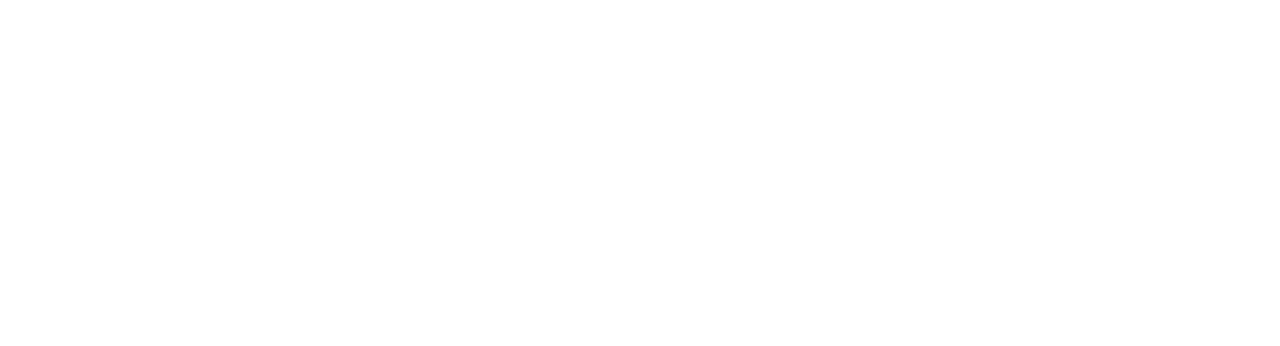
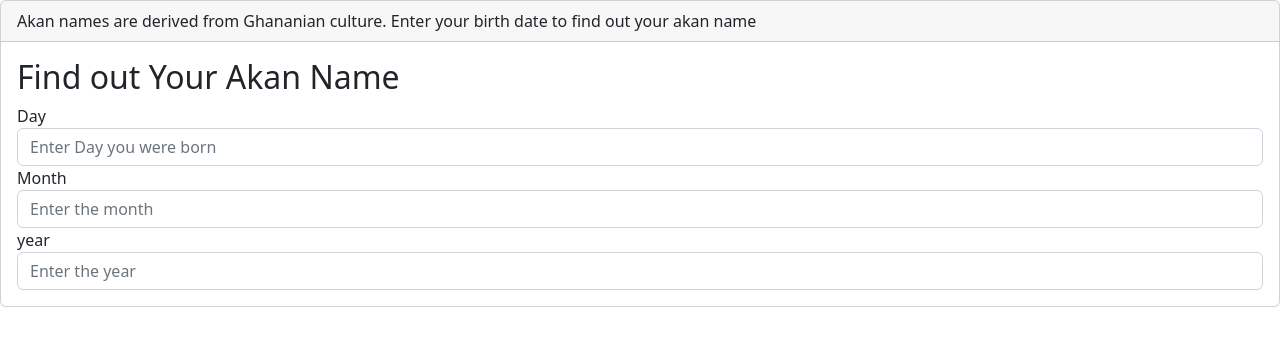
Before and after one commit to naniyule/Birhday_date_calculator, a plain HTML site: page index.html in a window 1280 px wide. Drawn offline with nearby package versions, Linux system fonts and the light colour scheme.

Commit message:
Created an input form containing the fields for the Day, Month and Year to be input

```diff
--- a/index.html
+++ b/index.html
@@ -4,9 +4,33 @@
     <meta charset="UTF-8">
     <meta http-equiv="X-UA-Compatible" content="IE=edge">
     <meta name="viewport" content="width=device-width, initial-scale=1.0">
-    <title>Document</title>
+    <title>Akan Calculator</title>
+    <link href="https://cdn.jsdelivr.net/npm/bootstrap@5.2.2/dist/css/bootstrap.min.css" rel="stylesheet" integrity="sha384-Zenh87qX5JnK2Jl0vWa8Ck2rdkQ2Bzep5IDxbcnCeuOxjzrPF/et3URy9Bv1WTRi" crossorigin="anonymous">
+    <!--Add css style-->
+    <link rel="stylesheet" href="static/css/custom.css" type="text/css">
 </head>
 <body>
+    <div id="error-message" class="error"></div>
+    <div class="card card-age">
+       <div class="card-header">
+          Akan names are derived from Ghananian culture. Enter your birth date to find out your akan name
+       </div>
+       <div class="card-body body">
+        <div id="error-message"></div>
+        <h2>Find out Your Akan Name</h2>
+        <form id="userForm">
+           <div class="form-group">
+              <label for="day">Day</label>
+              <input type="text" class="form-control" id="day" aria-describedby="day" maxlength="2" placeholder="Enter Day you were born" autocomplete="off">
+           </div>
+           <div class="form-group">
+              <label for="month">Month</label>
+              <input type="text" class="form-control" id="month" placeholder="Enter the month" maxlength="2" autocomplete="off">
+           </div>
+           <div class="form-group">
+              <label for="year">year</label>
+              <input type="text" class="form-control" id="year" placeholder="Enter the year" maxlength="4" autocomplete="off">
+           </div>
 
 </body>
 </html>
```
Also changed, not shown: static/js/custom.js (added).
